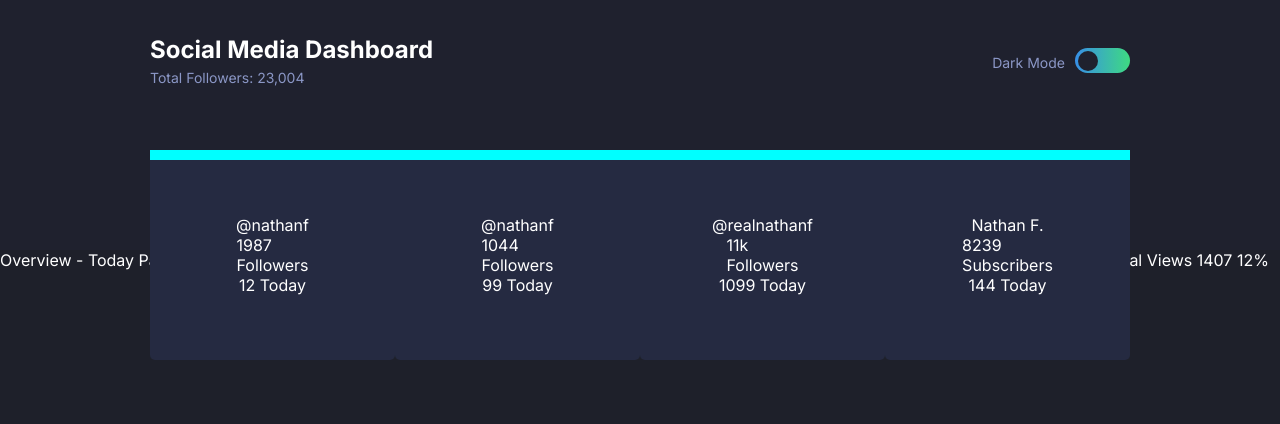
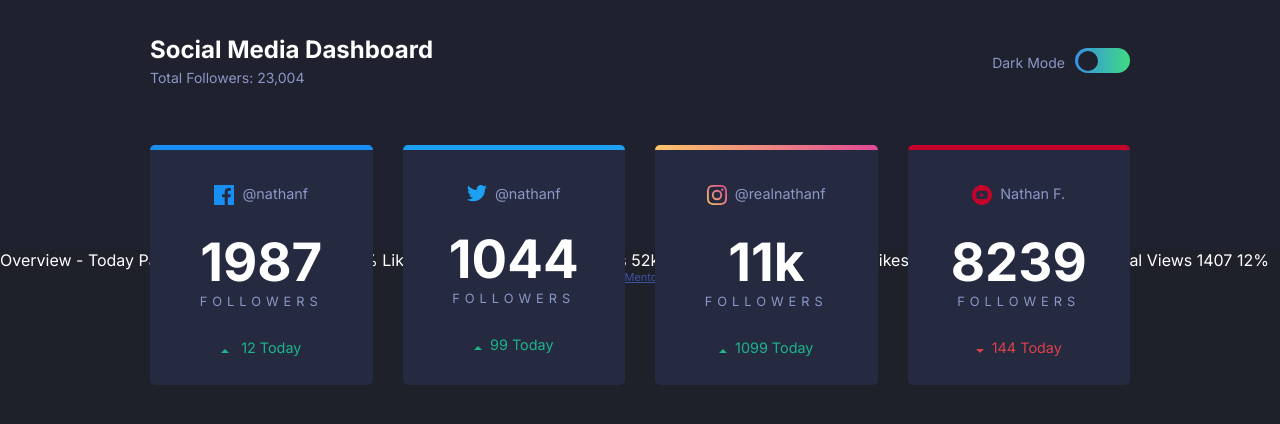
Before and after one commit to slqpez/social-media-dashboard, a plain HTML site: page index.html in a window 1280 px wide. Drawn offline with Linux system fonts and the light colour scheme.

Commit message:
Social cards.

```diff
--- a/index.html
+++ b/index.html
@@ -47,41 +47,80 @@
     <section class="stats-grid">
       <div class="stats-item">
         <div class="border border-f"></div>
-        <div class="social">@nathanf</div>
+        <p class="social">
+          <img
+            src="images/icon-facebook.svg"
+            alt="facebook"
+            class="social-icon"
+          />
+          <span class="social-name">@nathanf</span>
+        </p>
         <div class="followers">
-          <p>1987 <br /><span>Followers</span></p>
+          <p class="f-number">1987</p>
+          <p class="f-text">Followers</p>
         </div>
-        <p class="rating">12 Today</p>
+        <p class="rating pos">
+          <img src="images/icon-up.svg" alt="" /> 12 Today
+        </p>
       </div>
 
       <div class="stats-item">
         <div class="border border-t"></div>
-        <div class="social">@nathanf</div>
+        <p class="social">
+          <img
+            src="images/icon-twitter.svg"
+            alt="twitter"
+            class="social-icon"
+          />
+          <span class="social-name">@nathanf</span>
+        </p>
         <div class="followers">
-          <p>1044 <br /><span>Followers</span></p>
+          <p class="f-number">1044</p>
+          <p class="f-text">Followers</p>
         </div>
-        <p class="rating">99 Today</p>
+        <p class="rating pos">
+          <img src="images/icon-up.svg" alt="" />99 Today
+        </p>
       </div>
 
       <div class="stats-item">
         <div class="border border-i"></div>
-        <div class="social">@realnathanf</div>
+        <p class="social">
+          <img
+            src="images/icon-instagram.svg"
+            alt="instagram"
+            class="social-icon"
+          />
+          <span class="social-name">@realnathanf</span>
+        </p>
         <div class="followers">
-          <p>11k <br /><span>Followers</span></p>
+          <p class="f-number">11k</p>
+          <p class="f-text">Followers</p>
         </div>
-        <p class="rating">1099 Today</p>
+        <p class="rating pos">
+          <img src="images/icon-up.svg" alt="" />1099 Today
+        </p>
       </div>
 
       <div class="stats-item">
         <div class="border border-y"></div>
-        <div class="social">Nathan F.</div>
+        <p class="social">
+          <img
+            src="images/icon-youtube.svg"
+            alt="youtube"
+            class="social-icon"
+          />
+          <span class="social-name">Nathan F.</span>
+        </p>
         <div class="followers">
-          <p>8239 <br /><span>Subscribers</span></p>
+          <p class="f-number">8239</p>
+          <p class="f-text">Followers</p>
         </div>
-        <p class="rating">144 Today</p>
+        <p class="rating neg">
+          <img src="images/icon-down.svg" alt="" />144 Today
+        </p>
       </div>
     </section>
-
     Overview - Today Page Views 87 3% Likes 52 2% Likes 5462 2257% Profile Views
     52k 1375% Retweets 117 303% Likes 507 553% Likes 107 19% Total Views 1407
     12%
--- a/styles/main.css
+++ b/styles/main.css
@@ -4,8 +4,9 @@
 
   --Facebook: hsl(208, 92%, 53%);
   --Twitter: hsl(203, 89%, 53%);
-  --Instagram: linear gradient hsl(37, 97%, 70%) to hsl(329, 70%, 58%);
+  --Instagram: linear-gradient(to right, hsl(37, 97%, 70%), hsl(329, 70%, 58%));
   --YouTube: hsl(348, 97%, 39%);
+  --color-text: hsl(228, 34%, 66%);
 }
 
 * {
@@ -22,10 +23,11 @@ body {
 header {
   background: hsl(232, 19%, 15%);
   display: flex;
+  position: relative;
   justify-content: space-between;
   height: 250px;
   padding: 35px 150px 0px 150px;
-  z-index: -1;
+  z-index: -2;
 }
 header h1 {
   font-size: 24px;
@@ -51,7 +53,7 @@ header p {
   font-size: 14px;
   font-weight: 400;
 
-  color: hsl(228, 34%, 66%);
+  color: var(--color-text);
 }
 .toggle {
   width: 55px;
@@ -79,25 +81,89 @@ header p {
   display: flex;
   position: absolute;
   justify-content: space-between;
+  gap: 30px;
   top: 150px;
   padding: 0 150px;
 }
 .stats-item {
-  width: 263px;
+  width: 280px;
   position: relative;
-  height: 210px;
+  height: 235px;
   background-color: hsl(228, 28%, 20%);
-  border-radius: 5px;
+  border-radius: 0px 0px 5px 5px;
   display: flex;
   flex-direction: column;
-  justify-content: center;
   align-items: center;
+  padding: 35px;
 }
 
 .border {
   position: absolute;
   height: 10px;
   width: 100%;
-  background-color: aqua;
-  top: 0px;
+  border-radius: 5px;
+  top: -5px;
+  z-index: -1;
 }
+
+.border-f {
+  background-color: var(--Facebook);
+}
+
+.border-t {
+  background-color: var(--Twitter);
+}
+.border-i {
+  background: var(--Instagram);
+}
+
+.border-y {
+  background-color: var(--YouTube);
+}
+
+.social {
+  display: flex;
+  justify-content: center;
+  align-self: center;
+}
+.social-name {
+  color: var(--color-text);
+  margin-left: 8px;
+  font-size: 0.9em;
+}
+
+.followers {
+  display: flex;
+  justify-content: center;
+  align-items: center;
+  flex-direction: column;
+}
+
+.f-number {
+  font-weight: 700;
+  font-size: 3.3em;
+  margin: 25px 0px 0px 0px;
+}
+
+.f-text {
+  color: var(--color-text);
+  font-size: 0.8em;
+  letter-spacing: 5px;
+  text-transform: uppercase;
+  margin-bottom: 30px;
+}
+
+.rating {
+  font-size: 0.9em;
+}
+.rating img {
+  margin-right: 8px;
+}
+
+.pos {
+  color: var(--Lime-Green);
+}
+
+.neg {
+  color: var(--Bright-Red);
+}
```
